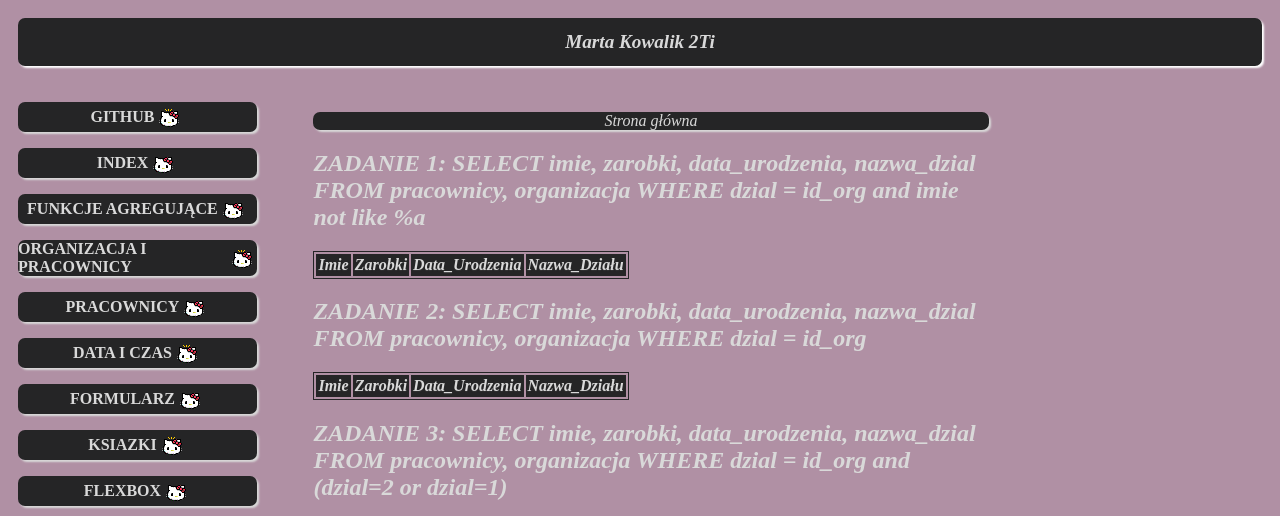
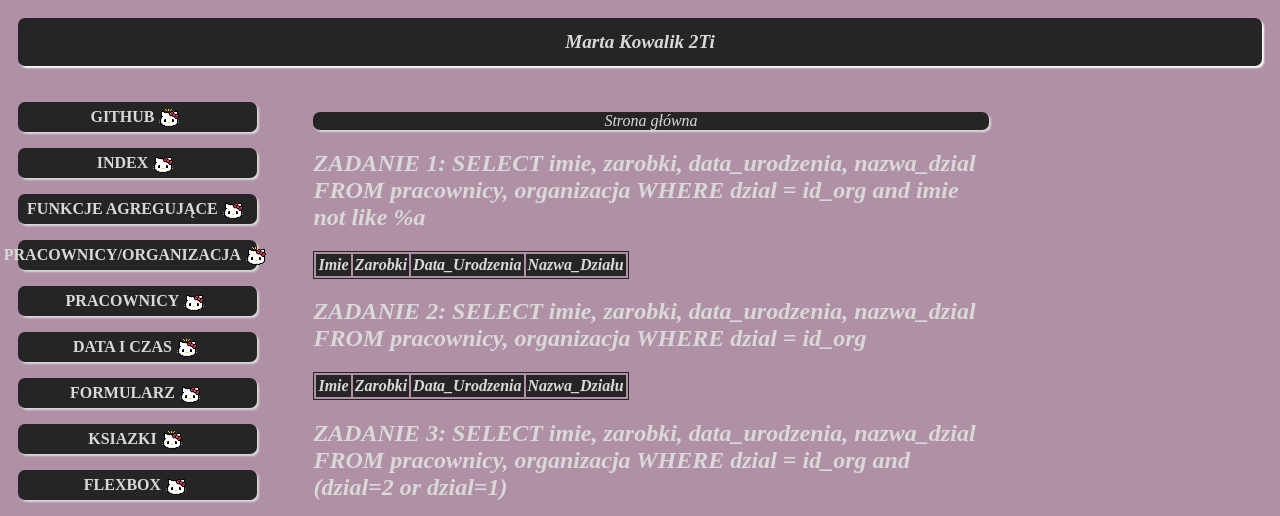
Before and after one commit to SK-2019/php-sql-wprowadzenie-Marcia56, a PHP site: page /index.php in a window 1280 px wide. Shown: the top 516 px of the page. Run offline with PHP 8.4, Linux system fonts and the light colour scheme; data that the repository does not hold is empty.

Commit message:
Update menu.php

```diff
--- a/inne/menu.php
+++ b/inne/menu.php
@@ -1,7 +1,7 @@
           <a class="link" href="https://github.com/SK-2019/php-sql-wprowadzenie-Marta-Kowalik">GITHUB<img class="obrazek" src="../hk1.gif"></a>
           <a class="link" href="/index.php">INDEX<img class="obrazek" src="../hk3.gif"></a>
           <a class="link" href="../pracownicy/agregat.php">FUNKCJE AGREGUJĄCE<img class="obrazek" src="../hk3.gif"></a>
-          <a class="link" href="../pracownicy/orgpracownicy.php">ORGANIZACJA I PRACOWNICY<img class="obrazek" src="../hk1.gif"></a>
+          <a class="link" href="../pracownicy/orgpracownicy.php">PRACOWNICY/ORGANIZACJA<img class="obrazek" src="../hk1.gif"></a>
           <a class="link" href="../pracownicy/pracownicy.php">PRACOWNICY<img class="obrazek" src="../hk3.gif"></a>
           <a class="link" href="../pracownicy/dataiczas.php">DATA I CZAS<img class="obrazek" src="../hk1.gif"></a>
           <a class="link" href="../formularz/formularz.html">FORMULARZ<img class="obrazek" src="../hk3.gif"></a>
```
